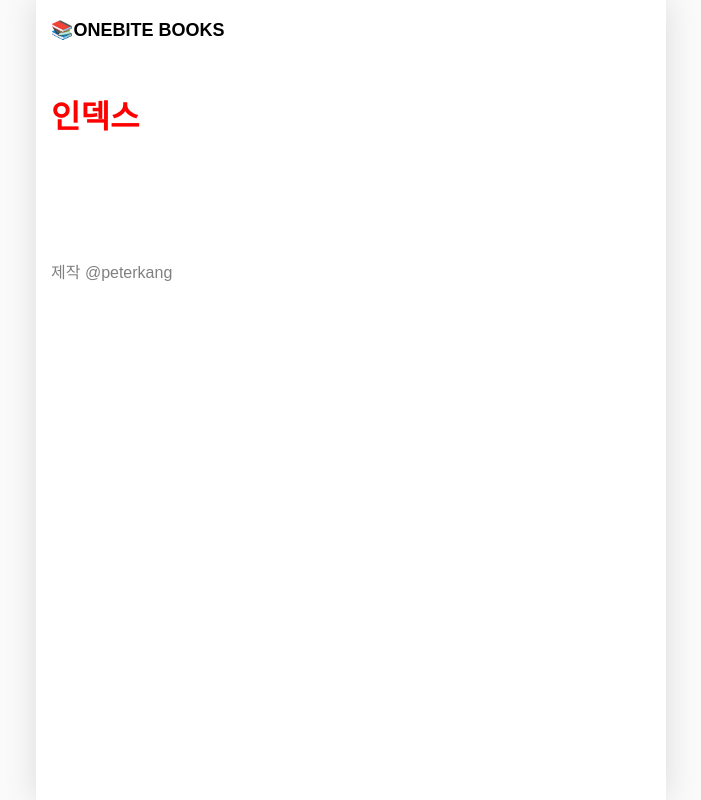
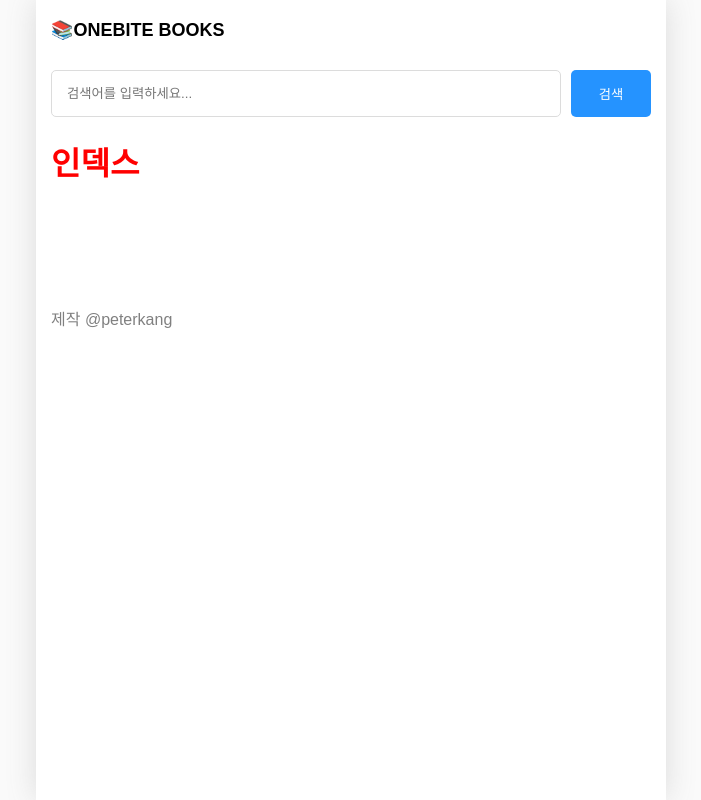
Before and after one commit to peterkang98/next-js-course, a Next.js app in the folder section02/: page / in a window 1280 px wide. Shown: the whole page, without its empty margins (289-990 px from the left). Built offline with nearby package versions, Linux system fonts and the light colour scheme.

Commit message:
특정 페이지에만 특정 레이아웃 렌더링하기

```diff
--- /dev/null
+++ b/section02/src/components/searchable-layout.module.css
@@ -0,0 +1,21 @@
+.searchbar_container {
+  display: flex;
+  gap: 10px;
+  margin-bottom: 20px;
+}
+
+.searchbar_container > input {
+  flex: 1;
+  padding: 15px;
+  border: 1px solid rgb(220, 220, 220);
+  border-radius: 5px;
+}
+
+.searchbar_container > button {
+  width: 80px;
+  border-radius: 5px;
+  background-color: rgb(37, 147, 255);
+  border: none;
+  color: white;
+  cursor: pointer;
+}
--- /dev/null
+++ b/section02/src/components/searchable-layout.tsx
@@ -0,0 +1,43 @@
+import {ReactNode, useEffect, useState} from "react";
+import {useRouter} from "next/router";
+import styles from "./searchable-layout.module.css"
+
+export default function SearchableLayout({children}: { children: ReactNode }) {
+  const [search, setSearch] = useState("");
+  const router = useRouter();
+  const queryParam = router.query.q as string;
+
+  useEffect(() => {
+    setSearch(queryParam || "")
+  }, [queryParam]);
+
+  const onChangeSearch = (e: React.ChangeEvent<HTMLInputElement>) => {
+    setSearch(e.target.value);
+  }
+
+  const onSubmit = () => {
+    if(!search || queryParam === search) return;
+    router.push(`/search?q=${search}`);
+  };
+
+  const onKeyDown = (e: React.KeyboardEvent<HTMLInputElement>) => {
+    if (e.key === "Enter") {
+      onSubmit();
+    }
+  };
+
+  return (
+    <div>
+      <div className={styles.searchbar_container}>
+        <input
+          placeholder="검색어를 입력하세요..."
+          value={search}
+          onChange={onChangeSearch}
+          onKeyDown={onKeyDown}
+        />
+        <button onClick={onSubmit}>검색</button>
+      </div>
+      {children}
+    </div>
+  );
+};
--- a/section02/src/pages/_app.tsx
+++ b/section02/src/pages/_app.tsx
@@ -1,11 +1,19 @@
 import "@/styles/globals.css";
 import type { AppProps } from "next/app";
 import GlobalLayout from "@/components/global-layout";
+import {ReactNode} from "react";
+import {NextPage} from "next";
 
-export default function App({ Component, pageProps }: AppProps) {
+type NextPageWithLayout = NextPage & {
+  getLayout?: (page: ReactNode) => ReactNode;
+};
+
+export default function App({ Component, pageProps }: AppProps & {Component: NextPageWithLayout}) {
+  const getLayout = Component.getLayout ?? ((page: ReactNode) => page);
+
   return (
     <GlobalLayout>
-      <Component {...pageProps}/>
+      {getLayout(<Component {...pageProps}/>)}
     </GlobalLayout>
   );
 }
--- a/section02/src/pages/index.tsx
+++ b/section02/src/pages/index.tsx
@@ -1,6 +1,11 @@
 import styles from "./index.module.css"
+import {ReactNode} from "react";
+import SearchableLayout from "@/components/searchable-layout";
 
 export default function Home() {
-  console.log(styles);
   return <h1 className={styles.redText}>인덱스</h1>;
 }
+
+Home.getLayout = (page: ReactNode) => {
+  return <SearchableLayout>{page}</SearchableLayout>
+};
```
Also changed, not shown: section02/src/pages/search/index.tsx (+6 -3 lines).
